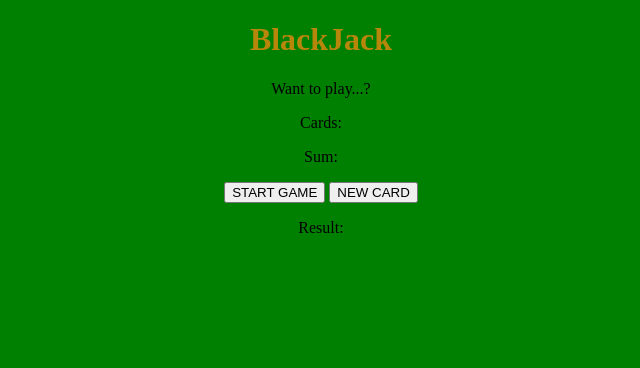
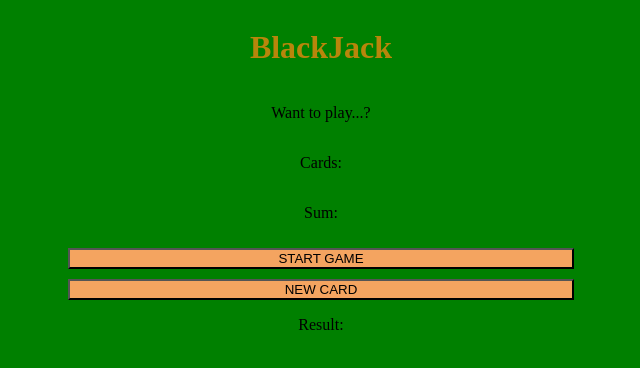
Before and after one commit to 8anu/BlackJack-Game, a plain HTML site: page index.html in a window 1280 px wide. Shown: the whole page, without its empty margins (319-959 px from the left). Drawn offline with Linux system fonts and the light colour scheme.

Commit message:
Update style.css

```diff
--- a/style.css
+++ b/style.css
@@ -1,11 +1,20 @@
 body{
   text-align: center;
+  display:flex;
+  flex-direction:column;
   color:black;
   background-size: cover;
   background-color: green;
+}
+button {
+  color: black;
+  margin-left:30%;
+  margin-right:30%;
+  margin-top:10px;
+  background:sandybrown;
+
 
 }
-
 h1{
   color:darkgoldenrod;
 }
```
